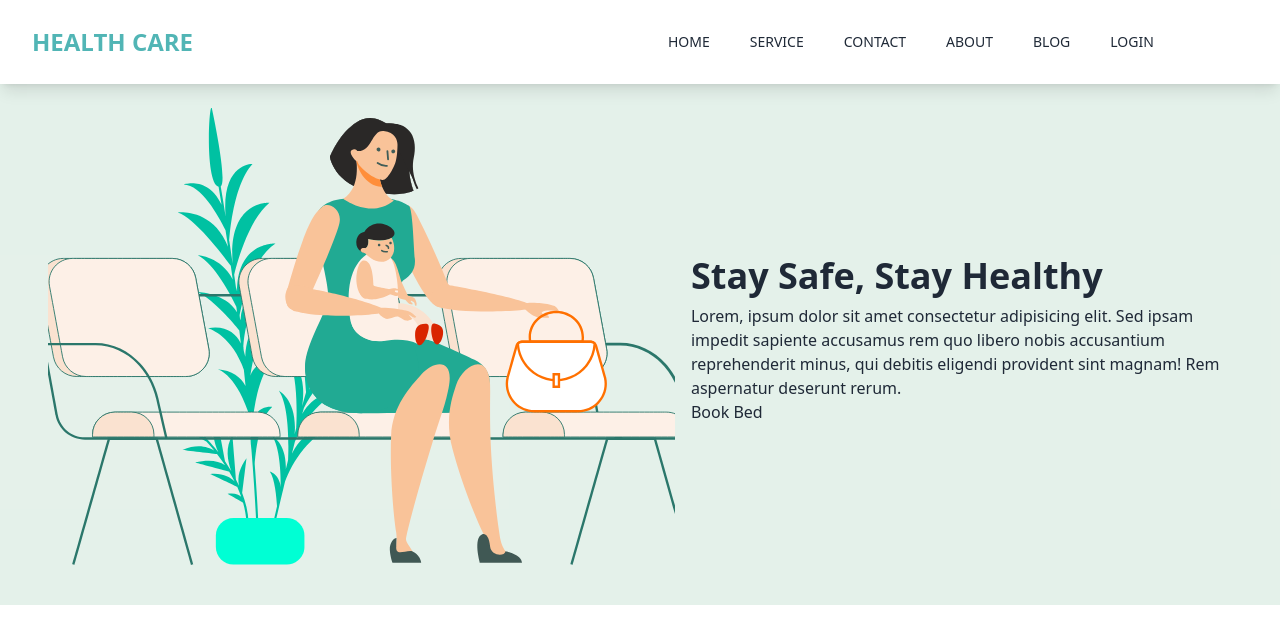
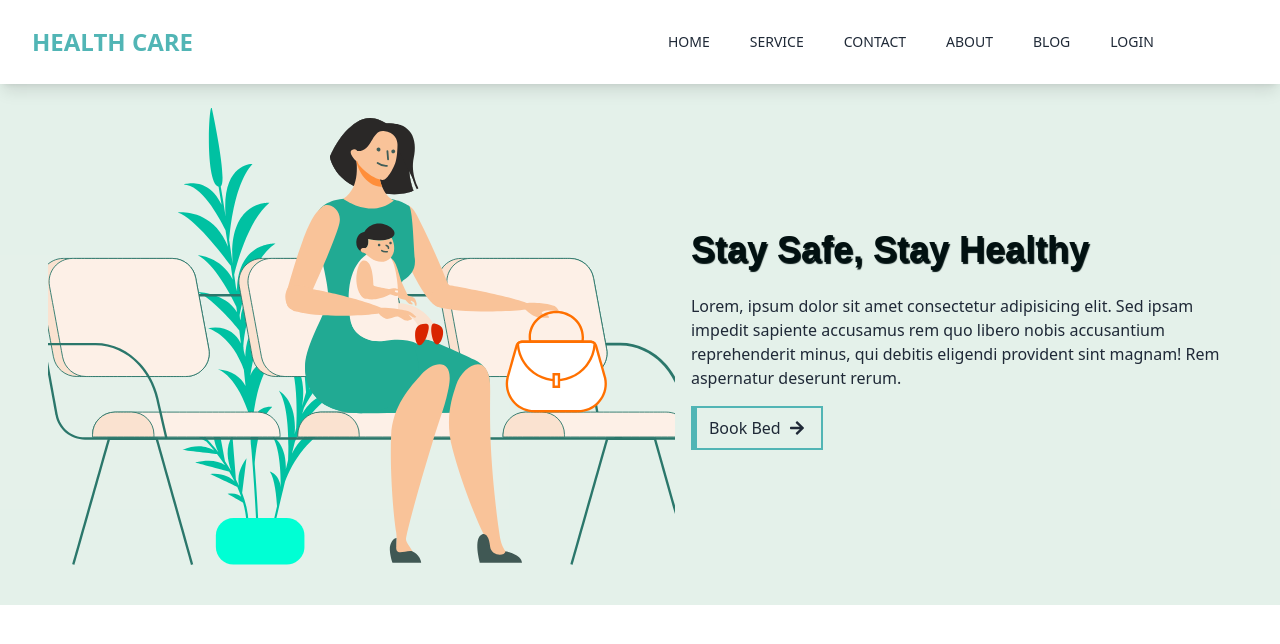
Before and after one commit to 0rakib0/Hospital-Management-Client, a React (Vite) app: page / in a window 1280 px wide. Shown: the top 644 px of the page. Built offline with nearby package versions, Linux system fonts and the light colour scheme.

Commit message:
banner button design

```diff
--- a/package.json
+++ b/package.json
@@ -21,6 +21,7 @@
     "react-axios": "^2.0.6",
     "react-dom": "^18.2.0",
     "react-icons": "^5.0.1",
+    "react-lottie": "^1.2.4",
     "react-moment": "^1.1.3",
     "react-router-dom": "^6.20.1",
     "sort-by": "^1.2.0",
--- a/src/Pages/Home/Banner.jsx
+++ b/src/Pages/Home/Banner.jsx
@@ -1,6 +1,7 @@
 import Lottie from "lottie-react";
 import BannerAnimation from '../../../public/Banner.json'
 import './home.css'
+import { FaArrowRight } from "react-icons/fa";
 const Banner = () =>{
     return (
         <div className="flex flex-col lg:flex-row gap-4 p-6 items-center">
@@ -8,9 +9,9 @@ const Banner = () =>{
                 <Lottie animationData={BannerAnimation}></Lottie>
             </div>
             <div className="lg:w-3/4">
-                <h5 className="text-4xl py-2 font-bold">Stay Safe, Stay Healthy</h5>
-                <p>Lorem, ipsum dolor sit amet consectetur adipisicing elit. Sed ipsam impedit sapiente accusamus rem quo libero nobis accusantium reprehenderit minus, qui debitis eligendi provident sint magnam! Rem aspernatur deserunt rerum.</p>
-                <button>Book Bed</button>
+                <h5 className="text-4xl py-2 font-bold text-shadow">Stay Safe, Stay Healthy</h5>
+                <p className="py-4">Lorem, ipsum dolor sit amet consectetur adipisicing elit. Sed ipsam impedit sapiente accusamus rem quo libero nobis accusantium reprehenderit minus, qui debitis eligendi provident sint magnam! Rem aspernatur deserunt rerum.</p>
+                <button className="button py-2 px-4 flex items-center gap-2 hover:gap-4">Book Bed <FaArrowRight className="icon"></FaArrowRight></button>
             </div>
         </div>
     )
--- a/src/Pages/Home/home.css
+++ b/src/Pages/Home/home.css
@@ -0,0 +1,33 @@
+.text-shadow{
+    text-shadow: 1.5px 2px 1px ;
+    color: rgb(2, 17, 17);
+
+    font-family: Arial, Helvetica, sans-serif;
+}
+.button{
+    border: 2px solid #51b5b5;
+    position: relative;
+    z-index: 1;
+    transition-duration: .5s;
+}
+
+.button:hover{
+    color: white;
+}
+
+.button::after{
+    content: '';
+    position: absolute;
+    top: 0;
+    left: 0;
+    height: 100%;
+    width: 4px;
+    background-color: #51b5b5;
+    z-index: -1;
+    transition: width .5s;
+}
+button:hover::after{
+    width: 100%;
+
+    box-shadow: 0px 0px 20px 5px #51b5b5;
+}
```
Also changed, not shown: 1 other file (tests, documents, lock files or other folders).
